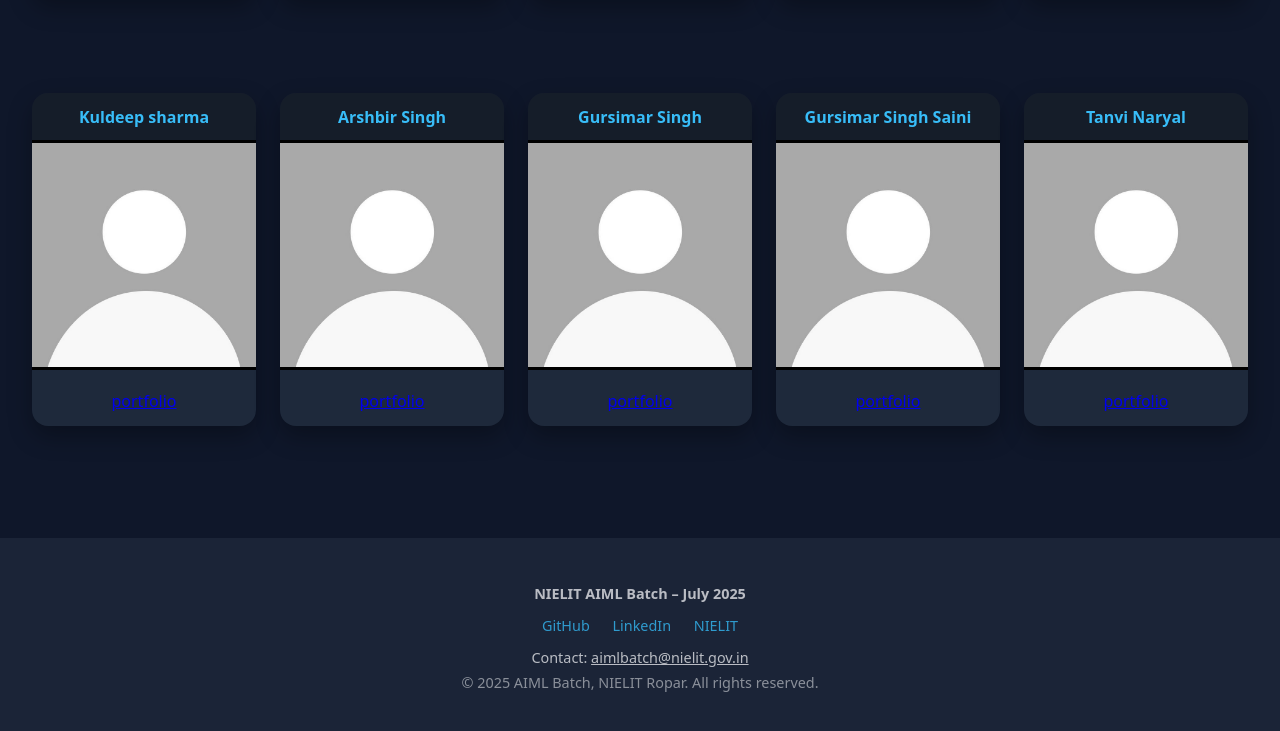
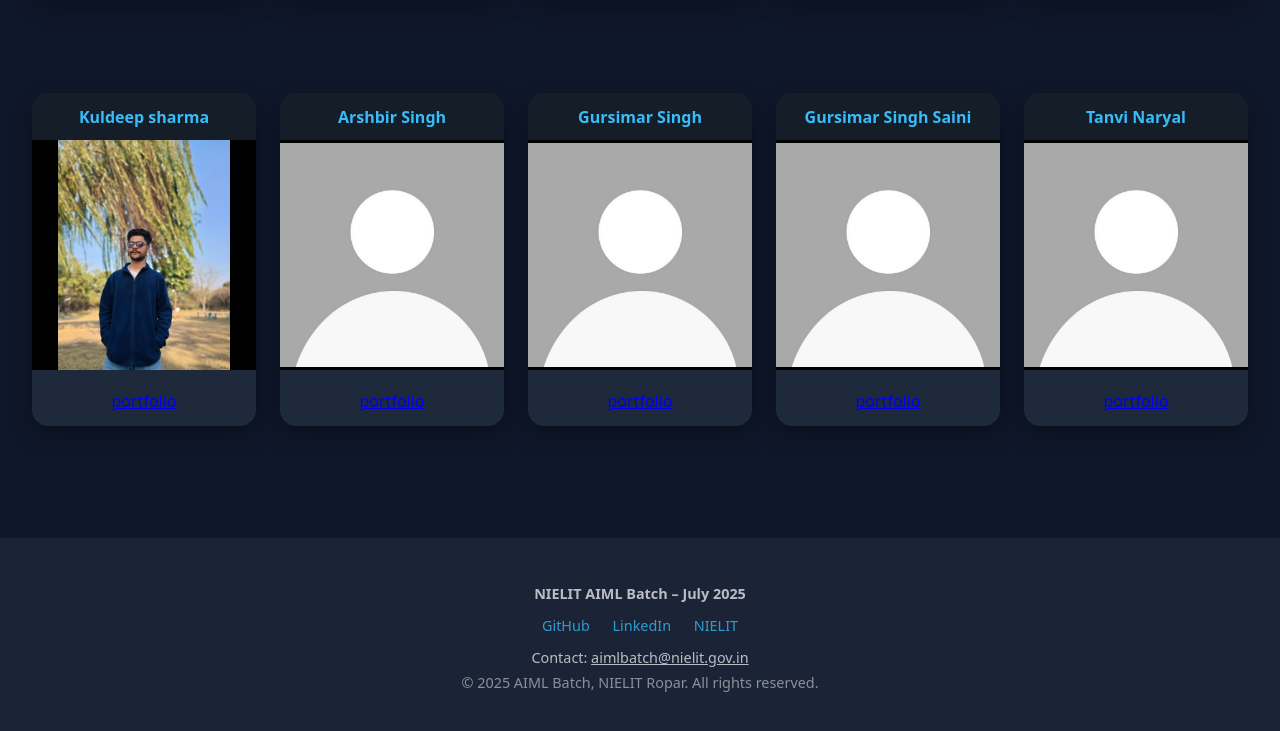
Before and after one commit to simrandhiman777/simrandhiman777.github.io, a plain HTML site: page index.html in a window 1280 px wide. Shown: the part 2664-3395 px from the top of the page. Drawn offline with Linux system fonts and the light colour scheme.

Commit message:
Update index.html

```diff
--- a/index.html
+++ b/index.html
@@ -824,7 +824,7 @@
       <h3>Kuldeep sharma</h3>
 
       <div class="img-box">
-        <img src="images/abcd.jpeg" alt="Kuldeep sharma">
+        <img src="images/kuldeep.jpeg" alt="Kuldeep sharma">
       </div>
 
       <div class="links">
```
